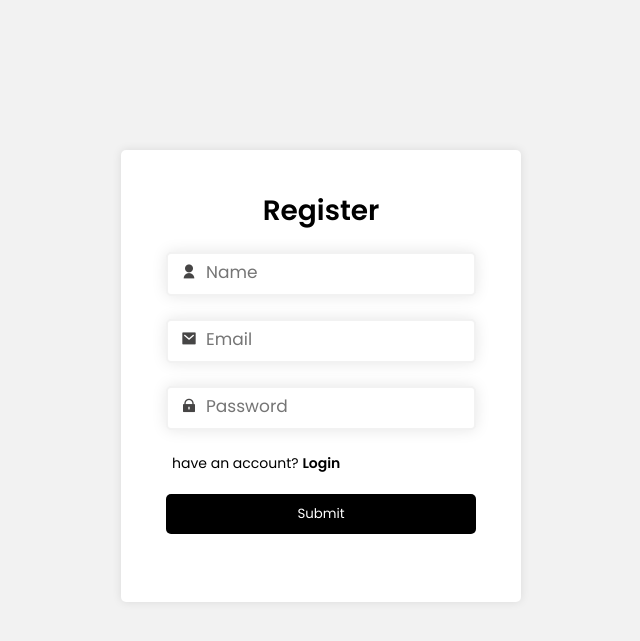
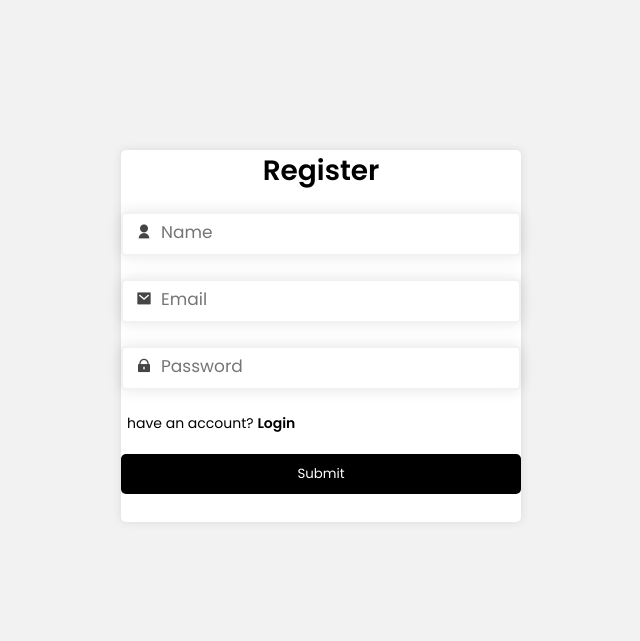
Before and after one commit to r-cyusaarafat/php-authontication-, a PHP site: page / in a window 1280 px wide. Shown: the top 641 px of the page, without its empty margins (319-959 px from the left). Run offline with PHP 8.4, Linux system fonts and the light colour scheme; some libraries are stand-ins or nearby versions.

Commit message:
first commit

```diff
--- a/index.php
+++ b/index.php
@@ -80,7 +80,7 @@ if(isset($_POST['submit'])){
     .form{
         margin: 150px auto;
         width: 400px;
-        padding: 40px 45px;
+        padding: 40px 45gpx;
         background-color: #fff;
         border-radius: 5px;
         box-shadow: 0px 0px 10px rgba(0,0,0,0.1);
```
